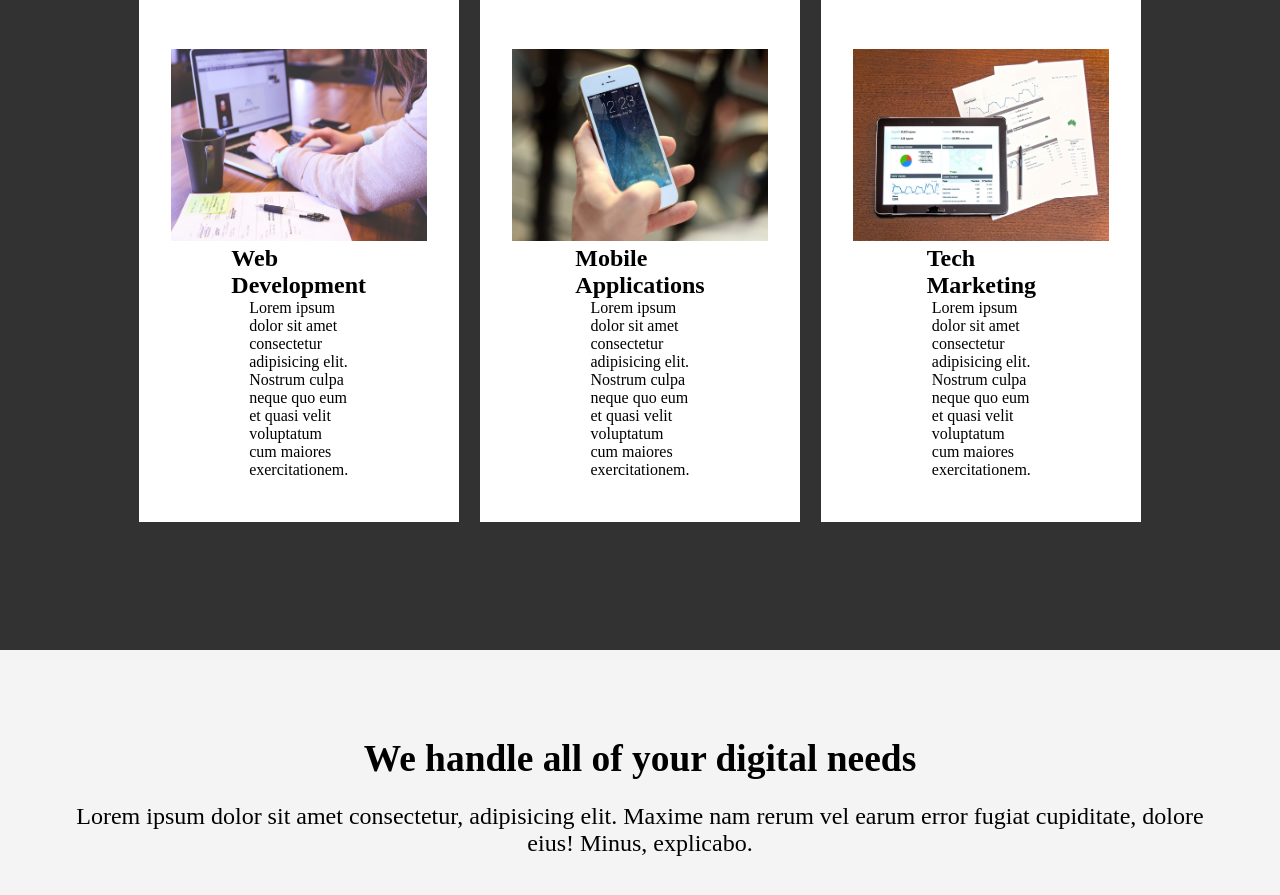
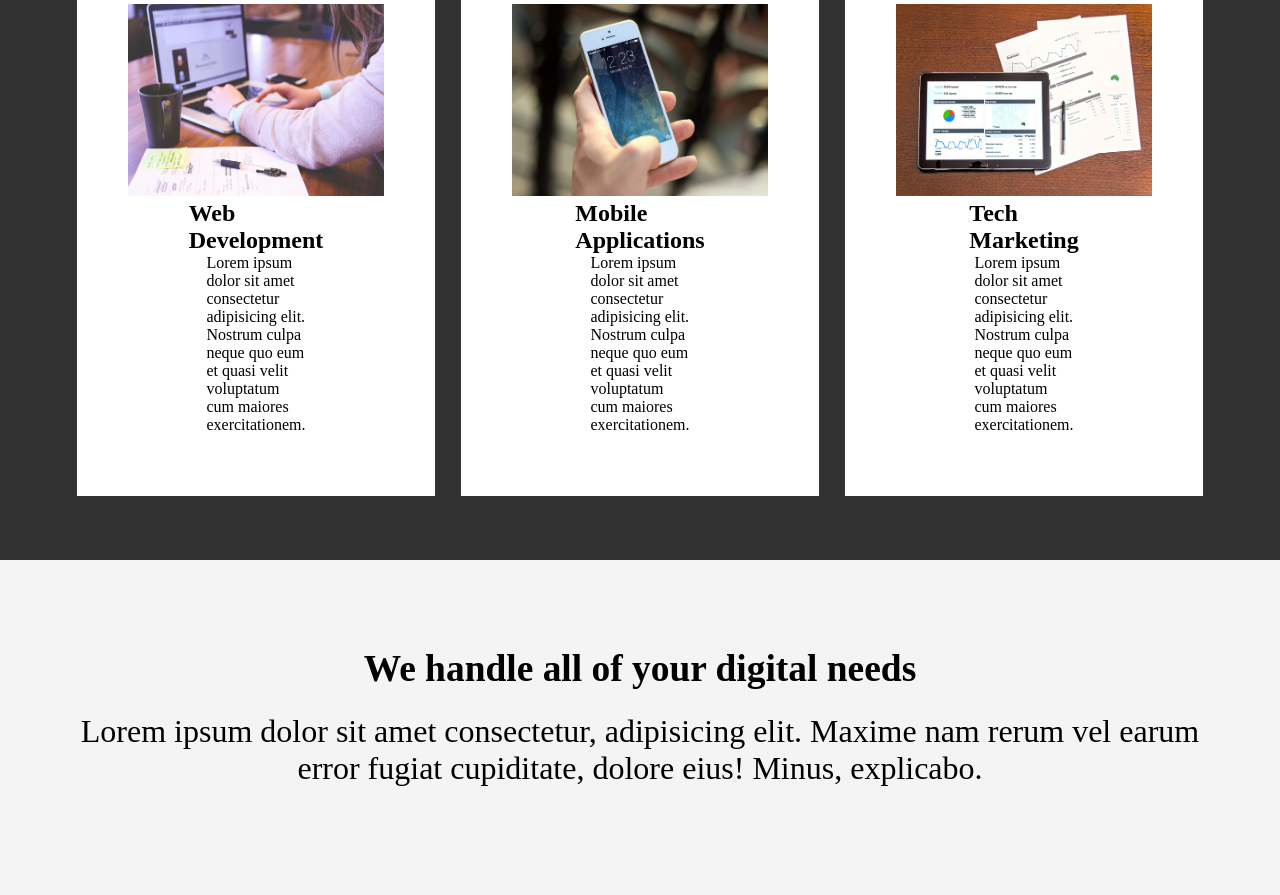
Before and after one commit to BrusmelGil/HtmlyCssActividad, a plain HTML site: page index.html in a window 1280 px wide. Shown: the part 507-1402 px from the top of the page. Drawn offline with Linux system fonts and the light colour scheme.

Commit message:
update-Style

```diff
--- a/style.css
+++ b/style.css
@@ -34,7 +34,7 @@
     display: flex;
     flex-wrap: wrap;
     justify-content: space-around;
-    padding: 10vw;
+    padding: 5vw;
     margin-top: 1px;
 
 }
@@ -86,5 +86,5 @@
 
 .Paragraph {
     margin-top: 2%;
-    font-size: x-large;
+    font-size: xlarge;
 }
```
